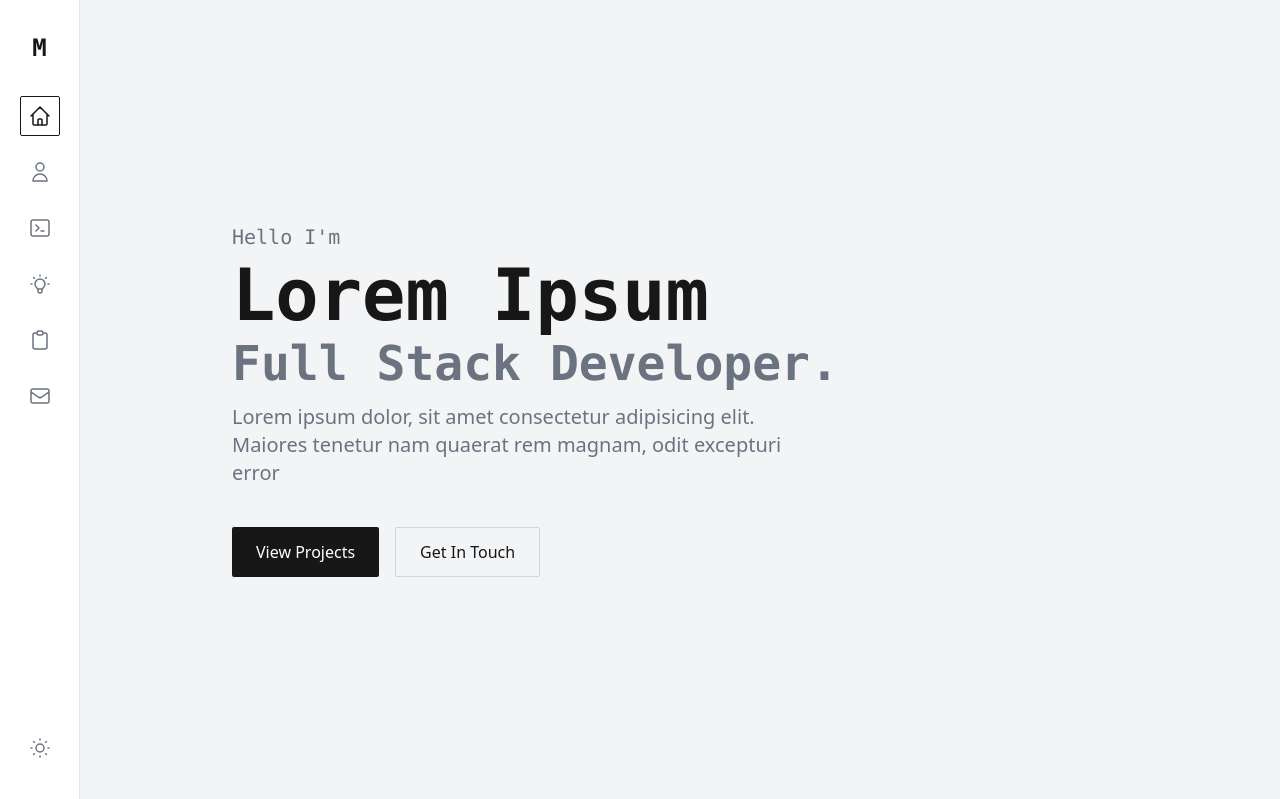
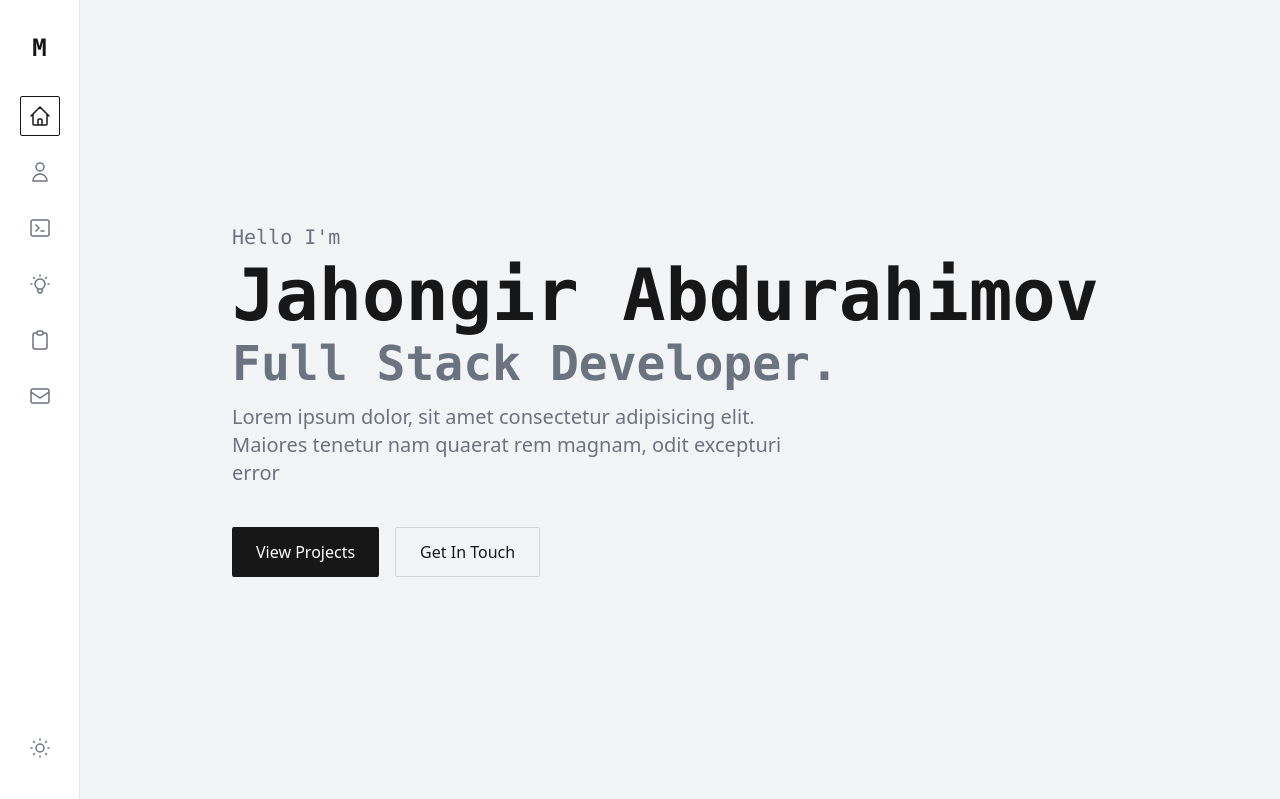
Before and after one commit to jahongir2201/lab15, a Django app: page / in a window 1280 px wide. Shown: the top 799 px of the page. Run offline with Django 5.2, Linux system fonts and the light colour scheme; data comes from the database, SQL or seed files in the repository; some libraries are stand-ins or nearby versions.

Commit message:
Update hero.html

```diff
--- a/portfolio-main/templates/hero.html
+++ b/portfolio-main/templates/hero.html
@@ -3,7 +3,7 @@
         <div class="space-y-4 fade-up">
             <div>
                 <span class="text-base sm:text-lg md:text-xl font-mono text-gray-400">{{hero.greeting|safe}}</span>
-                <h1 class="text-4xl sm:text-5xl md:text-7xl font-bold font-mono leading-tight mt-2">{{hero.full_name|safe}}</h1>
+                <h1 class="text-4xl sm:text-5xl md:text-7xl font-bold font-mono leading-tight mt-2">Jahongir Abdurahimov</h1>
                 <h2 class="text-3xl sm:text-4xl md:text-5xl font-bold font-mono leading-tight text-gray-400 mt-2">{{hero.title|safe}}</h2>
             </div>
             <p class="text-base sm:text-lg md:text-xl text-gray-400 max-w-xl">
```
